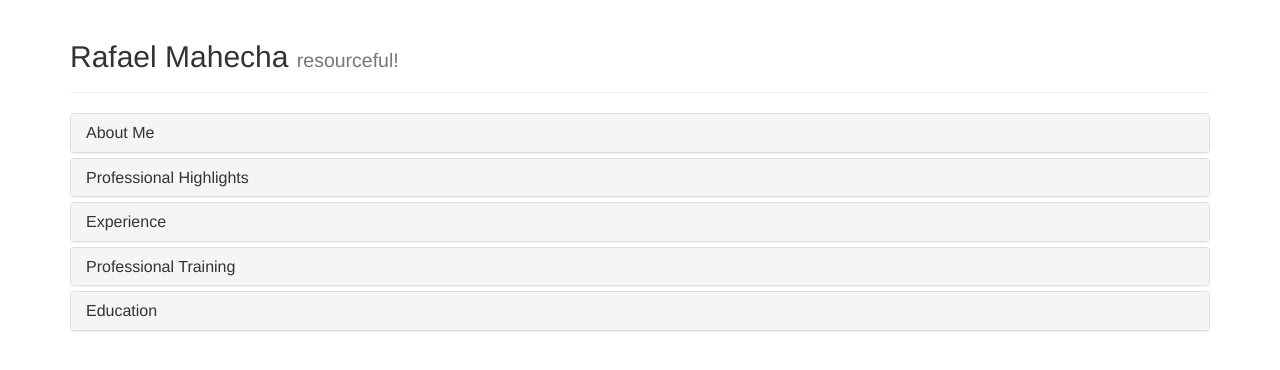
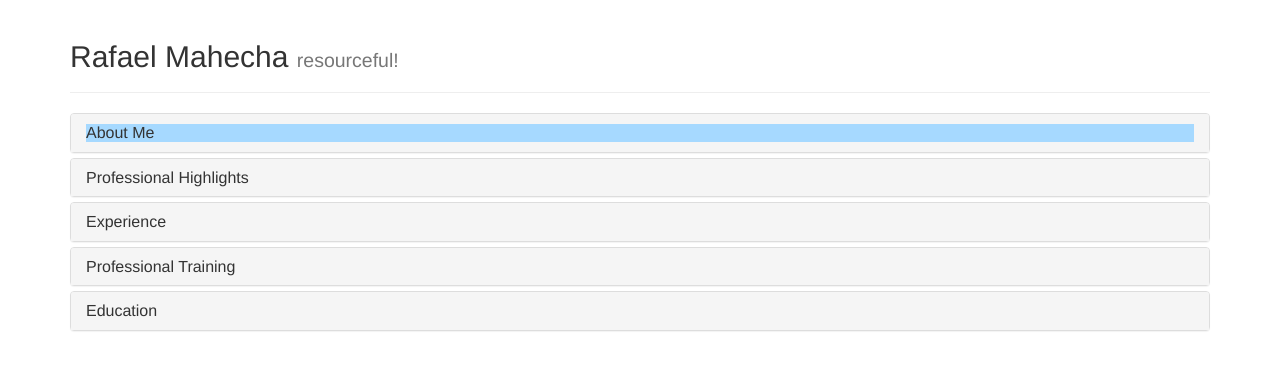
Before and after one commit to rama1200/rama1200.github.io, a plain HTML site: page index.html in a window 1280 px wide. In both pictures the pointer is over the element 640 px from the left and 132 px from the top of the page. Drawn offline with nearby package versions, Linux system fonts and the light colour scheme.

Commit message:
added new color and hover to panel heading

```diff
--- a/site.css
+++ b/site.css
@@ -4,3 +4,7 @@
 .eduPlace {float: center;}
 .eduDuratoion {float: right;}
 .eduTitle {float: left; border-bottom: 1px solid;}
+
+.panel-default > .panel-heading :hover{
+  background-color: #a6d9ff;
+}
```
